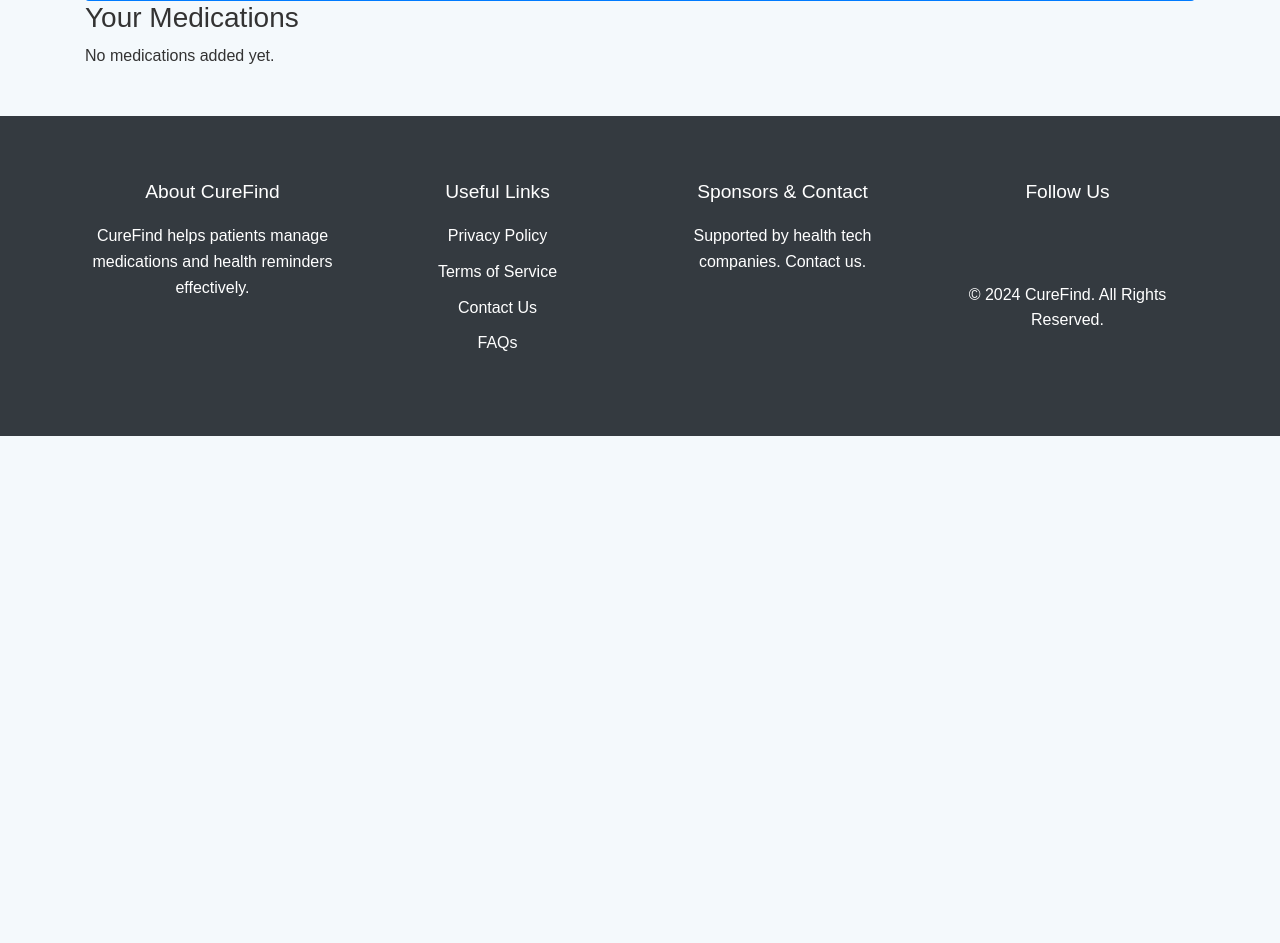
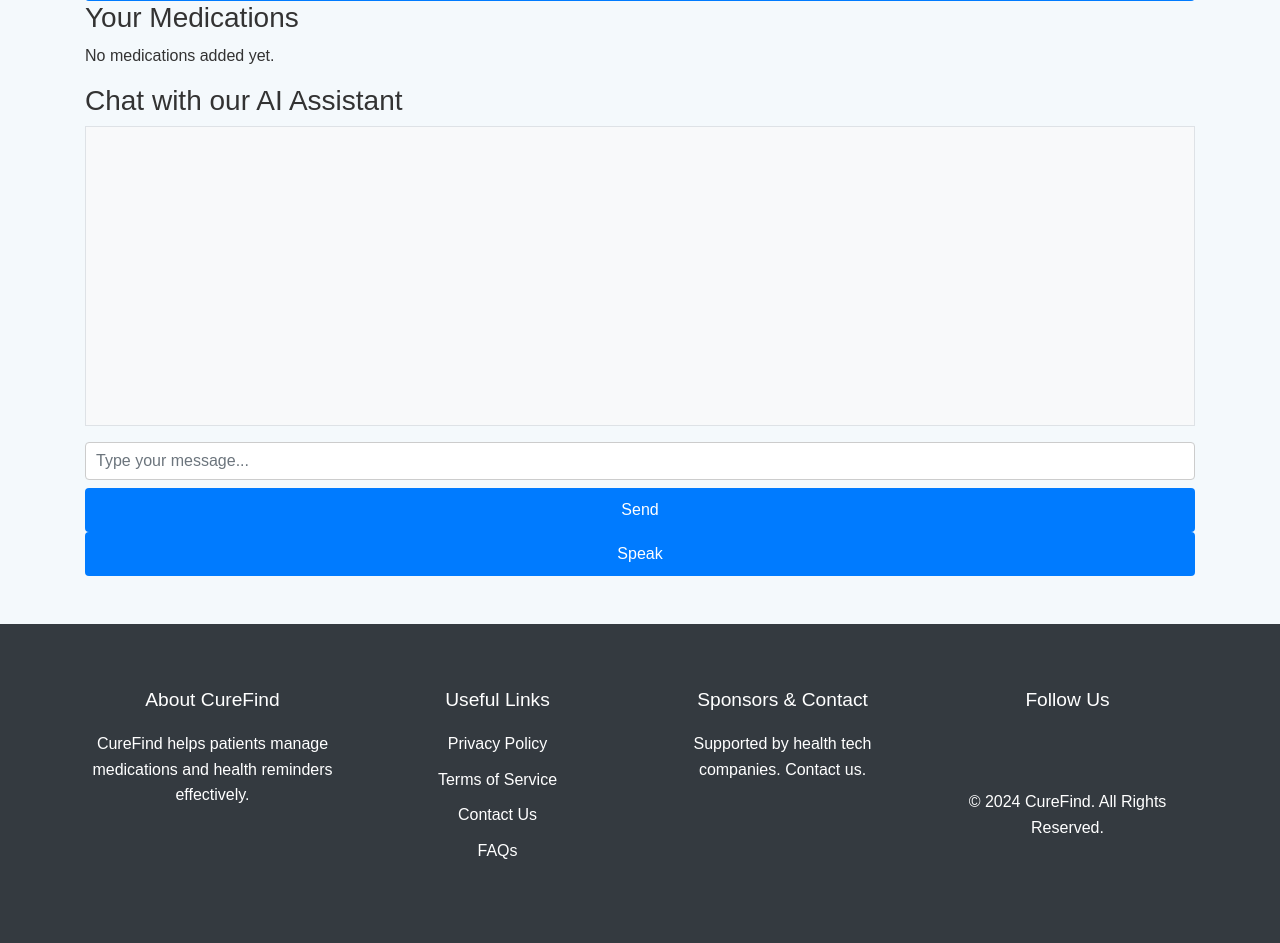
Before and after one commit to Naledi0324/ASSOCIATES-Business-Analysis-3.2--, a Flask app: template Curefind/website/templates/dashboard.html in a window 1280 px wide. Shown: the part 721-1664 px from the top of the page. Before the commit the page ends 1157 px from the top, so only its background shows below. Run offline with Flask 3, Linux system fonts and the light colour scheme; the template is opened without the code that fills it, so the values that code supplies are empty; some libraries are stand-ins or nearby versions.

Commit message:
Update dashboard.html

```diff
--- a/Curefind/website/templates/dashboard.html
+++ b/Curefind/website/templates/dashboard.html
@@ -60,4 +60,19 @@ content %}
 </ul>
 {% else %}
 <p>No medications added yet.</p>
-{% endif %} {% endblock %}
+{% endif %}
+
+
+<h3>Chat with our AI Assistant</h3>
+<div class="chatbot mb-4">
+  <div id="chat-window" class="border p-3 mb-3" style="height: 300px; overflow-y: auto; background-color: #f8f9fa;">
+    <!-- Chat messages will be added here -->
+  </div>
+  <input type="text" id="user-input" class="form-control mb-2" placeholder="Type your message...">
+  <button class="btn btn-primary" onclick="sendMessage()">Send</button>
+  <button class="btn btn-secondary" onclick="startRecognition()">Speak</button>
+</div>
+
+
+<script src="{{ url_for('static', filename='script.js') }}"></script>
+{% endblock %}
```
